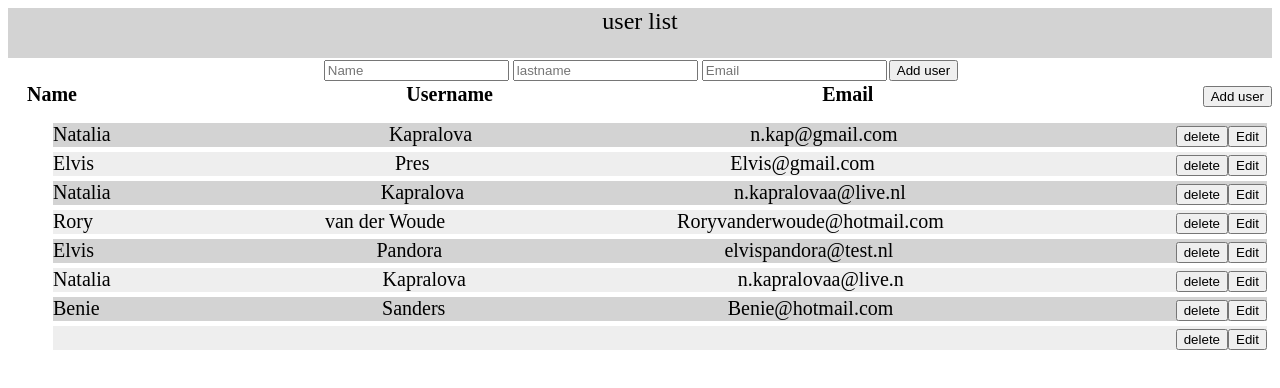
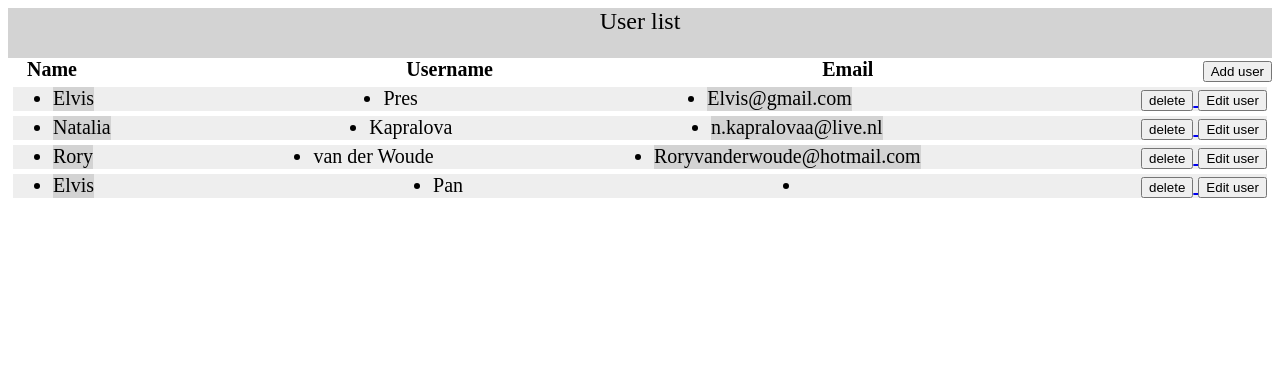
Before and after one commit to NataliaKapralova/User-list-project-React.js, a React (Create React App) app: page / in a window 1280 px wide. Shown: the top 388 px of the page. Built offline with nearby package versions, Linux system fonts and the light colour scheme; data requests are answered from the project's data file.

Commit message:
"changes, added : delete request and user component"

```diff
--- a/db.json
+++ b/db.json
@@ -1,16 +1,5 @@
 {
   "users": [
-    {
-      "id": "2",
-      "firstName": "Natalia",
-      "lastName": "Kapralova",
-      "email": "n.kap@gmail.com",
-      "hobbies": [
-        "test",
-        "test",
-        "test"
-      ]
-    },
     {
       "id": "3",
       "firstName": "Elvis",
@@ -26,7 +15,7 @@
       "firstName": "Natalia",
       "lastName": "Kapralova",
       "email": "n.kapralovaa@live.nl",
-      "id": "5iwtUQ1"
+      "id": "n.kapralovaa@live.nl"
     },
     {
       "firstName": "Rory",
@@ -36,27 +25,9 @@
     },
     {
       "firstName": "Elvis",
-      "lastName": "Pandora",
-      "email": "elvispandora@test.nl",
-      "id": "elvispandora@test.nl"
-    },
-    {
-      "firstName": "Natalia",
-      "lastName": "Kapralova",
-      "email": "n.kapralovaa@live.n",
-      "id": "n.kapralovaa@live.n"
-    },
-    {
-      "firstName": "Benie",
-      "lastName": "Sanders",
-      "email": "Benie@hotmail.com",
-      "id": "Benie@hotmail.com"
-    },
-    {
-      "firstName": "",
-      "lastName": "",
+      "lastName": "Pan",
       "email": "",
-      "id": "id2zM0C"
+      "id": "sWj4sSq"
     }
   ]
 }
--- a/src/Components/FormComponent.js
+++ b/src/Components/FormComponent.js
@@ -10,8 +10,6 @@ export default function FormComponent(props) {
   const [lastName, setLastName] = React.useState("");
   const [email, setEmail] = React.useState("");
 
-  console.log(props.dataOfUsers);
-
   const handleNameChange = (e) => {
     setFirstName(e.target.value);
   };
@@ -23,7 +21,7 @@ export default function FormComponent(props) {
     setEmail(e.target.value);
   };
   const addNewUser = async (newUser) => {
-    props.dataOfUsers.push(newUser);
+    // props.dataOfUsers.push(newUser);
     await axios
       .request({
         method: "post",
--- a/src/Components/Main.js
+++ b/src/Components/Main.js
@@ -3,6 +3,7 @@ import * as styles from "../styles.css";
 import { Link } from "react-router-dom";
 import FormComponent from "./FormComponent";
 import axios from "axios";
+import UserItem from "./UserItem";
 
 export default function Main() {
   const [dataOfUsers, setDataOfUsers] = React.useState([]);
@@ -14,22 +15,25 @@ export default function Main() {
     });
   }, []);
 
-  const onDelete = () => {
-    // axios
-    //   .delete(`http://localhost:3000/users/${dataOfUsers[8]}`)
-    //   .then((res) => {
-    //     console.log(res);
-    //     console.log(res.data);
-    //   });
-  };
+  // const onDelete = (id) => {
+  //   setDataOfUsers(
+  //     dataOfUsers.filter(function (person) {
+  //       return person.id !== id;
+  //     })
+  //   );
+  //   if (window.confirm("Are you sure?")) {
+  //     axios.delete(`http://localhost:3000/users/` + id).then((res) => {
+  //       console.log(res);
+  //       console.log("deleted request ", res.data);
+  //     });
+  //   } else {
+  //     console.log("iets");
+  //   }
+  // };
 
   return (
     <div>
-      <header> user list </header>
-      <FormComponent
-        setDataOfUsers={setDataOfUsers}
-        dataOfUsers={dataOfUsers}
-      />
+      <header> User list </header>
       <div className="Nav">
         <div> Name </div>
         <div> Username </div>
@@ -39,19 +43,19 @@ export default function Main() {
           <button> Add user </button>{" "}
         </Link>
       </div>
-      <ul>
-        {dataOfUsers.map((user) => (
-          <li className="List" key={user.id}>
-            <div className="listItems"> {user.firstName} </div>
-            <div className="listItems"> {user.lastName} </div>
-            <div className="listItems"> {user.email} </div>
-            <div className="button-container">
-              <button onClick={onDelete}>delete</button>
-              <button> Edit </button>
-            </div>
-          </li>
-        ))}
-      </ul>
+      {dataOfUsers.map((user, i) => (
+        // <li className="List" key={user.id}>
+        //   <div className="listItems"> {user.firstName} </div>
+        //   <div className="listItems"> {user.lastName} </div>
+        //   <div className="listItems"> {user.email} </div>
+
+        //   <div className="button-container">
+        //     <button onClick={() => onDelete(user.id)}>delete</button>
+        //     <button> Edit </button>
+        //   </div>
+        // </li>
+        <UserItem key={user.id} user={user} />
+      ))}
     </div>
   );
 }
--- /dev/null
+++ b/src/Components/UserItem.js
@@ -0,0 +1,31 @@
+import React from "react";
+import axios from "axios";
+// import { useHistory } from "react-router";
+import { Link } from "react-router-dom";
+
+export default function UserItem({ user }) {
+  const onDelete = (id) => {
+    if (window.confirm("Are you sure?")) {
+      axios.delete(`http://localhost:3000/users/` + id).then((res) => {
+        console.log(res);
+        console.log("deleted request ", res.data);
+      });
+    }
+  };
+  return (
+    <div>
+      <ul className="List">
+        <li className="listItems"> {user.firstName} </li>{" "}
+        <li className="listItems"> {user.lastName} </li>{" "}
+        <li className="listItems"> {user.email} </li>{" "}
+        <div className="button-container">
+          <button onClick={() => onDelete(user.id)}>delete</button>
+          <Link to={`/users/${user.id}`}>
+            {" "}
+            <button> Edit user </button>{" "}
+          </Link>
+        </div>
+      </ul>
+    </div>
+  );
+}
```
